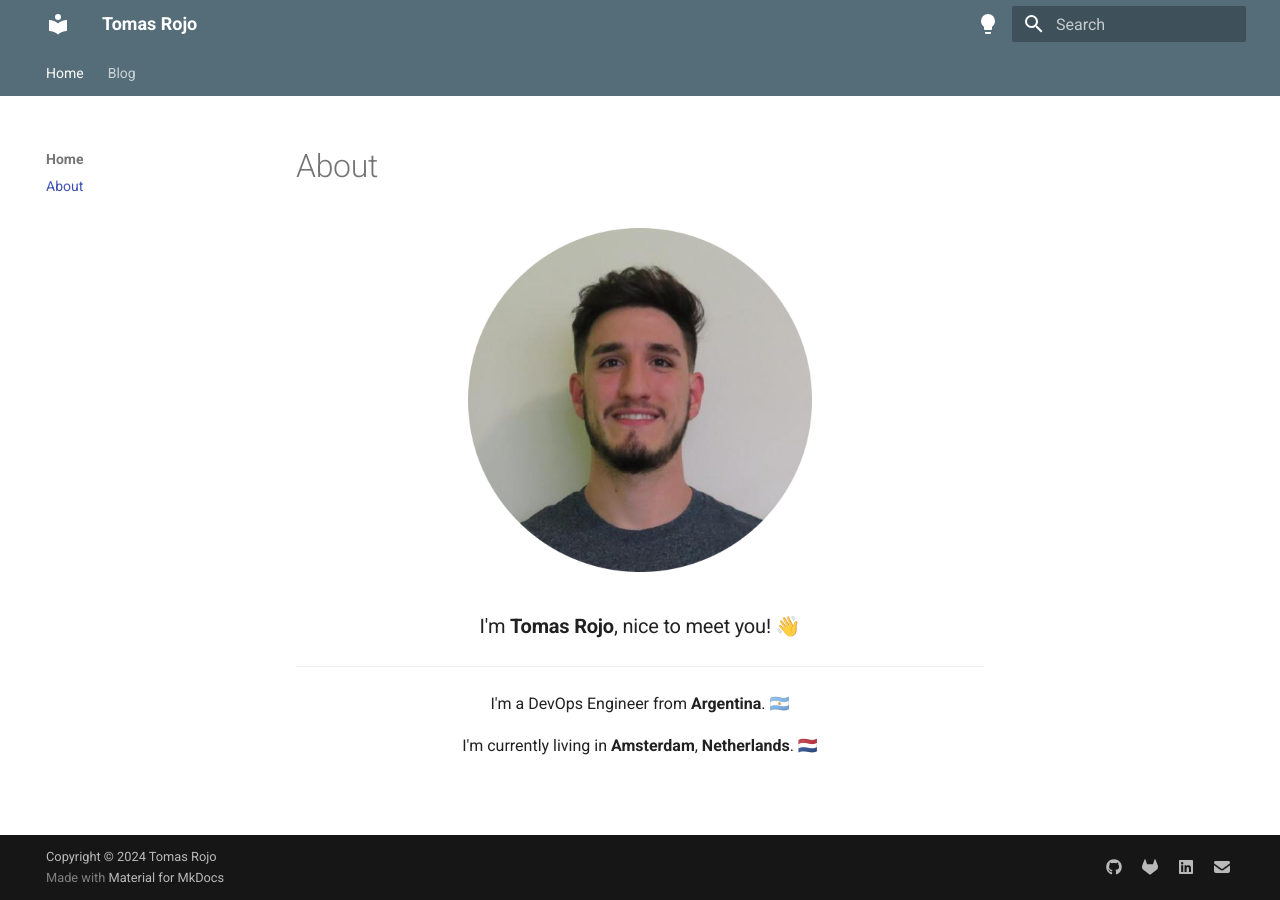
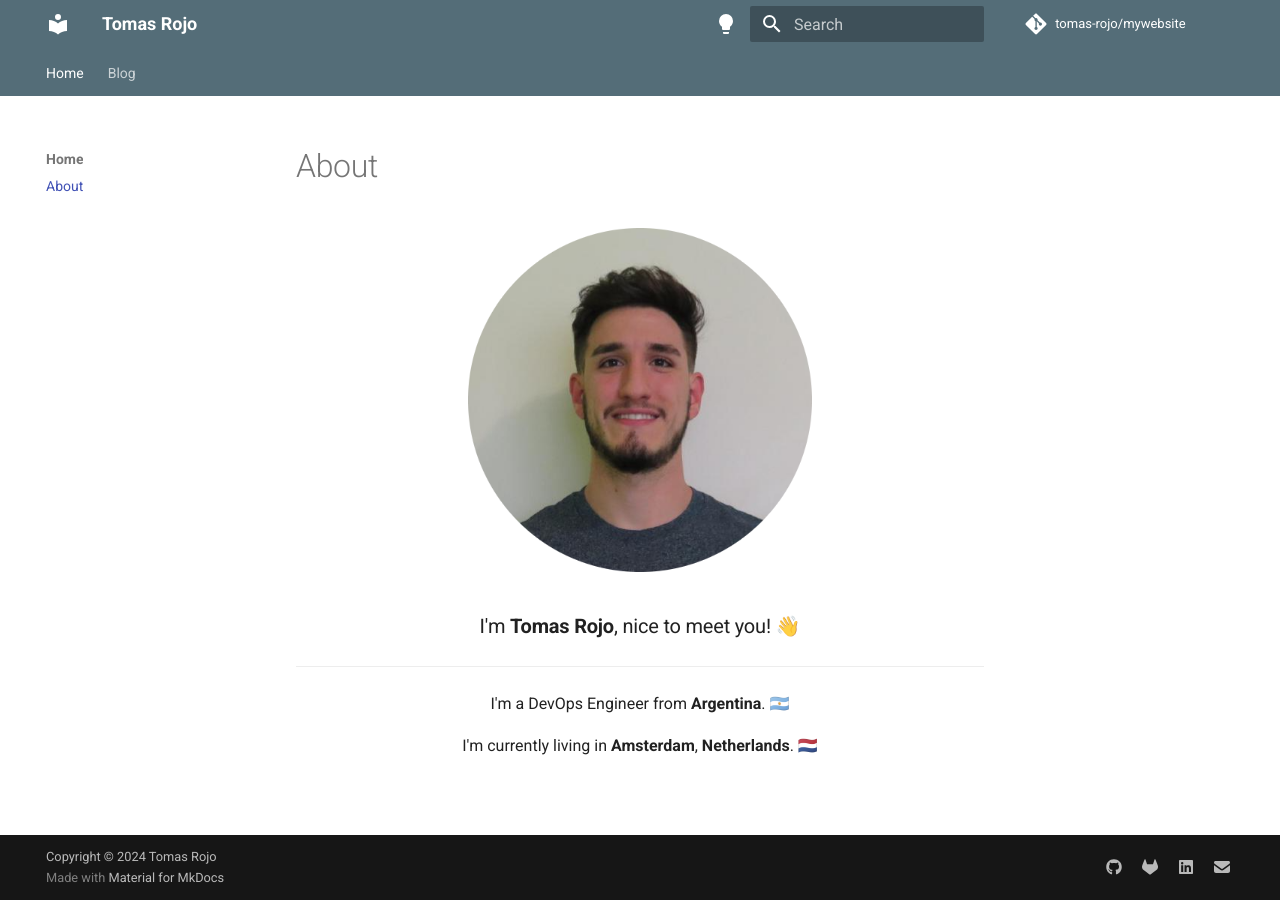
Before and after one commit to tomas-rojo/tomas-rojo.github.io, an MkDocs documentation site: the page built from docs/index.md, in a window 1280 px wide. Built offline with MkDocs 1.6.1 and Material for MkDocs 9.7.7, drawn with Linux system fonts in a browser that asks for light colours; comment, search, counter and statistics services are not loaded.

Commit message:
Update mkdocs.yml

```diff
--- a/mkdocs.yml
+++ b/mkdocs.yml
@@ -1,8 +1,11 @@
 site_name: Tomas Rojo
 site_author: Tomas Rojo
 site_url: https://tomasrojo.cloud
+copyright: Copyright &copy; 2024 Tomas Rojo
 
-copyright: Copyright &copy; 2024 Tomas Rojo
+repo_name: tomas-rojo/mywebsite
+repo_url: https://github.com/tomas-rojo/mywebsite
+
 
 theme:
   name: material
```
